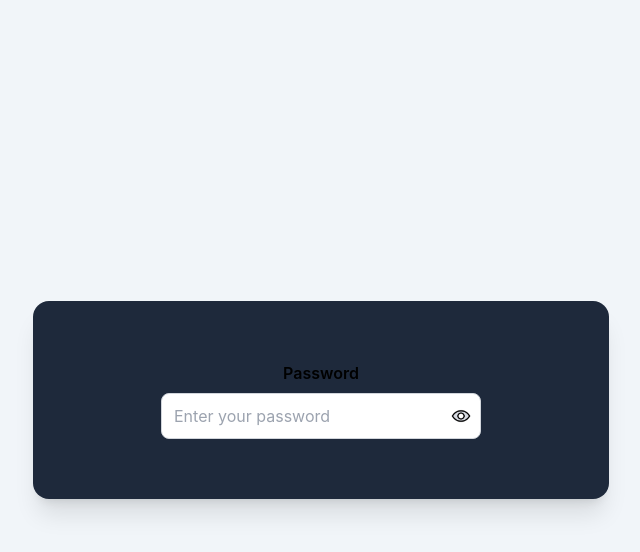
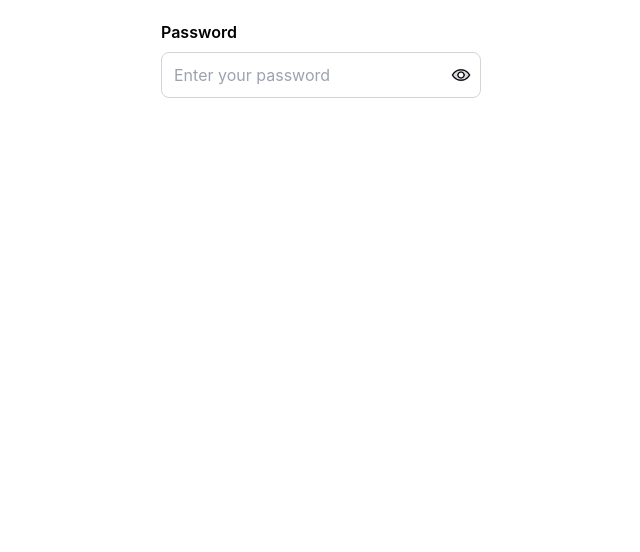
Before and after one commit to Subhratanu-Saha/trade-assist-app, a React (Create React App) app: page / in a window 1280 px wide. Shown: the top 552 px of the page, without its empty margins (319-959 px from the left). Built offline with nearby package versions, Linux system fonts and the light colour scheme.

Commit message:
Update App.js

```diff
--- a/src/App.js
+++ b/src/App.js
@@ -4,8 +4,8 @@ function App() {
 
 
   return (
-    <div className="min-h-screen bg-slate-100 flex items-center justify-center px-4">
-      <header className="w-full max-w-xl rounded-2xl bg-slate-800 px-8 py-10 text-center text-white shadow-xl">
+    <div >
+      <header >
         <PasswordInput
 
         />
```
